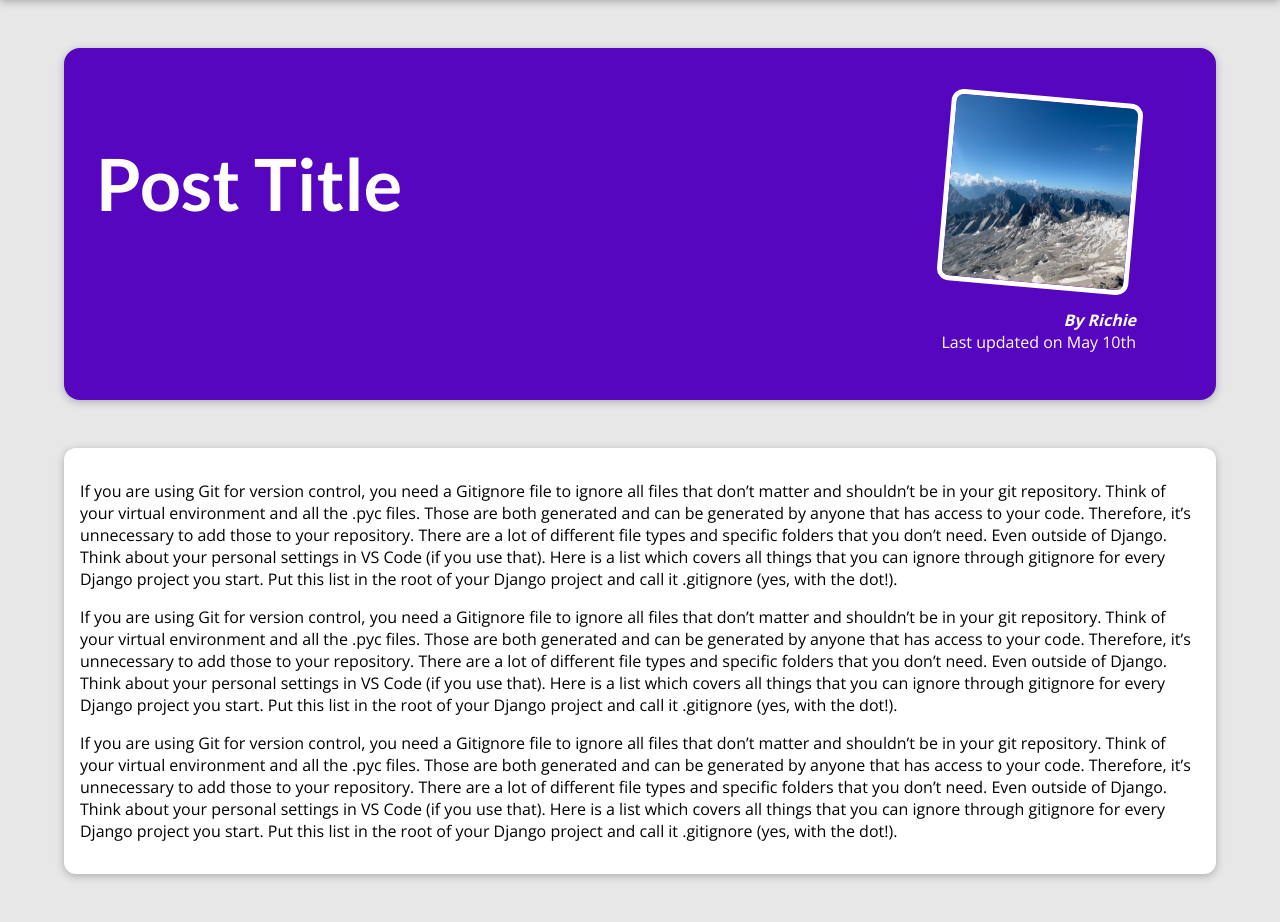
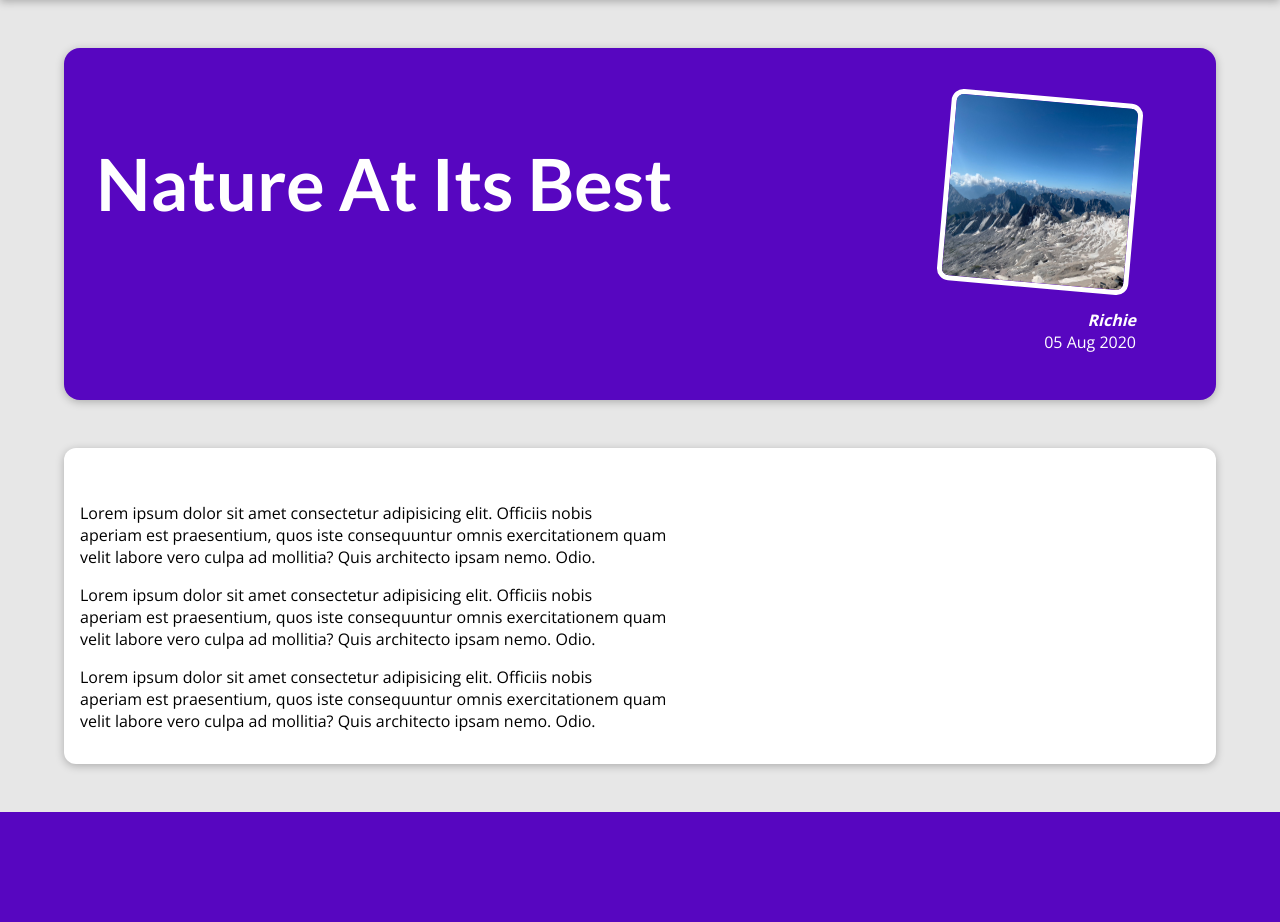
Before and after one commit to PacifistaPx0/my_site, a Django app: page /posts/into-the-woods in a window 1280 px wide. Shown: the part 80-1002 px from the top of the page. After the commit the page ends 892 px from the top, so only its background shows below. Run offline with Django 5.2, Linux system fonts and the light colour scheme.

Commit message:
404 page

```diff
--- a/blog/templates/blog/post-detail.html
+++ b/blog/templates/blog/post-detail.html
@@ -3,7 +3,7 @@
 {% load static %}
 
 {% block title %}
-    This Post Title
+    {{ post.title }}
 {% endblock %}
 
 {% block css_files %}
@@ -12,52 +12,15 @@
 
 {% block content %}
     <section id="summary">
-    <h2>Post Title</h2>
+    <h2>{{ post.title }}</h2>
     <article>
         <img src="{% static "blog/images/mountains.jpg" %}" alt="Post Title" />
-        <address>By Richie</address>
-        <div>Last updated on May 10th</div>
+        <address>{{ post.author }}</address>
+        <div>{{ post.date|date:"d M Y"}}</div>
     </article>
     </section>
 
     <main>
-        <p>
-            If you are using Git for version control, you need a Gitignore file to
-            ignore all files that don’t matter and shouldn’t be in your git repository.
-            Think of your virtual environment and all the .pyc files. Those are both
-            generated and can be generated by anyone that has access to your code.
-            Therefore, it’s unnecessary to add those to your repository. There are a lot
-            of different file types and specific folders that you don’t need. Even
-            outside of Django. Think about your personal settings in VS Code (if you use
-            that). Here is a list which covers all things that you can ignore through
-            gitignore for every Django project you start. Put this list in the root of
-            your Django project and call it .gitignore (yes, with the dot!).
-        </p>
-
-        <p>
-            If you are using Git for version control, you need a Gitignore file to
-            ignore all files that don’t matter and shouldn’t be in your git repository.
-            Think of your virtual environment and all the .pyc files. Those are both
-            generated and can be generated by anyone that has access to your code.
-            Therefore, it’s unnecessary to add those to your repository. There are a lot
-            of different file types and specific folders that you don’t need. Even
-            outside of Django. Think about your personal settings in VS Code (if you use
-            that). Here is a list which covers all things that you can ignore through
-            gitignore for every Django project you start. Put this list in the root of
-            your Django project and call it .gitignore (yes, with the dot!).
-        </p>
-
-        <p>
-            If you are using Git for version control, you need a Gitignore file to
-            ignore all files that don’t matter and shouldn’t be in your git repository.
-            Think of your virtual environment and all the .pyc files. Those are both
-            generated and can be generated by anyone that has access to your code.
-            Therefore, it’s unnecessary to add those to your repository. There are a lot
-            of different file types and specific folders that you don’t need. Even
-            outside of Django. Think about your personal settings in VS Code (if you use
-            that). Here is a list which covers all things that you can ignore through
-            gitignore for every Django project you start. Put this list in the root of
-            your Django project and call it .gitignore (yes, with the dot!).
-        </p>
+        {{ post.content|linebreaks }}
     </main>
 {% endblock %}
--- a/blog/views.py
+++ b/blog/views.py
@@ -83,8 +83,14 @@
 
 
 def posts(request):
-    return render(request, "blog/all_posts.html")
+    sorted_posts = sorted(all_posts, key=get_date)
+    return render(request, "blog/all_posts.html", {
+        "posts": sorted_posts
+    })
 
 
 def single_post(request, slug):
-    return render(request, "blog/post-detail.html")
+    identified_post = next(post for post in all_posts if post["slug"] == slug )
+    return render(request, "blog/post-detail.html", {
+        "post": identified_post
+    })
```
Also changed, not shown: blog/templates/blog/all_posts.html (+3 -6 lines), templates/404.html (added, +10 -0 lines).
